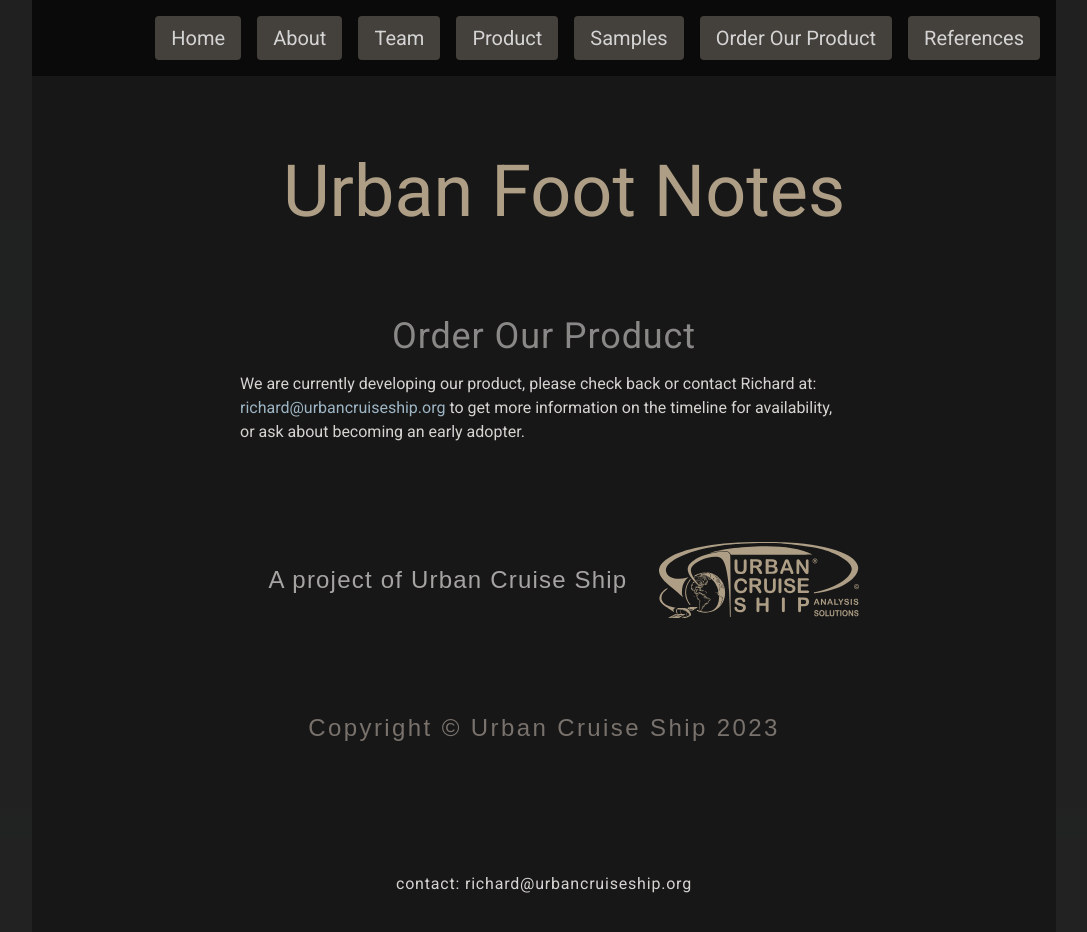
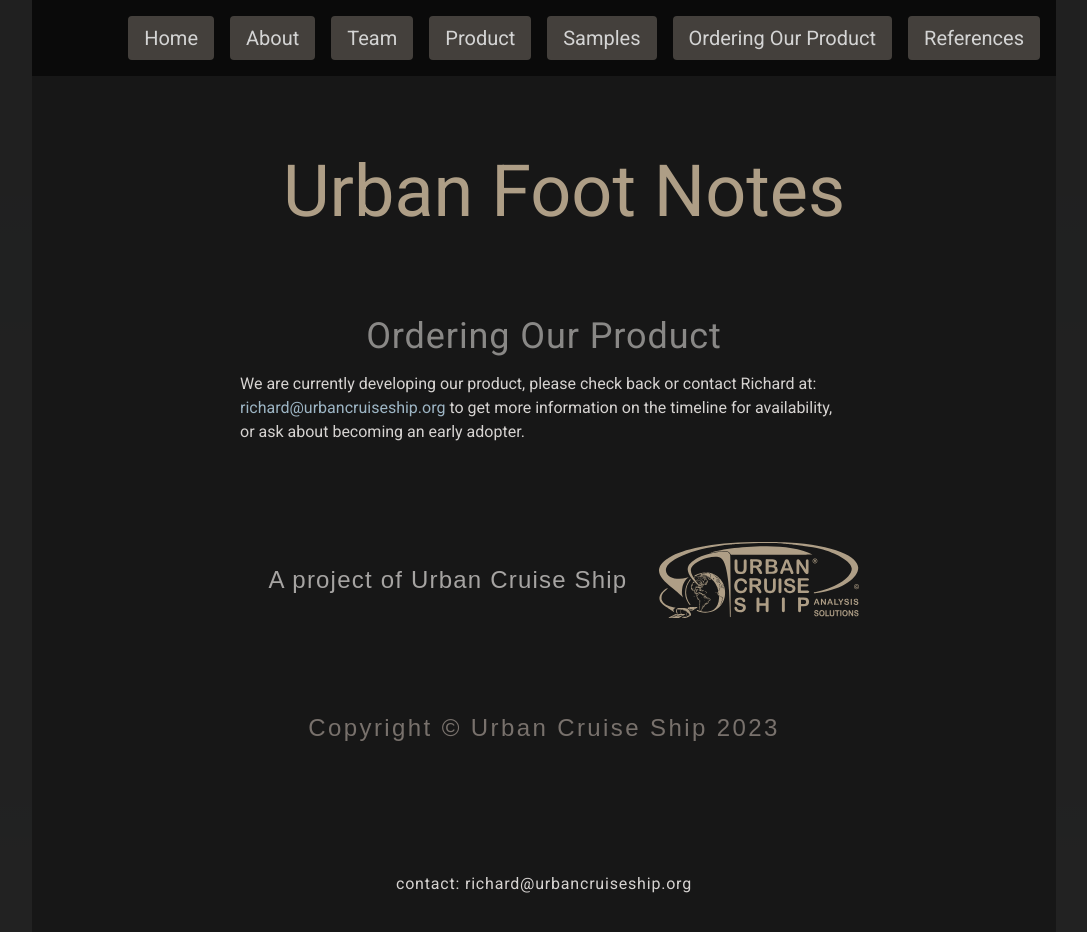
Before and after one commit to Richard-Burd/urban-footnotes-landing, a Next.js app: page /order in a window 1280 px wide. Shown: the top 932 px of the page, without its empty margins (96-1183 px from the left). Built offline with nearby package versions, Linux system fonts and the light colour scheme; a web font is replaced by a local one.

Commit message:
'Order' changed to 'Ordering'

```diff
--- a/components/DesktopNavbar.js
+++ b/components/DesktopNavbar.js
@@ -23,7 +23,7 @@ export default function DesktopNavbar() {
           </Link>
           <Link href="/order">
             <Button
-              title="Order Our Product"
+              title="Ordering Our Product"
               bgColor="bg-stone-700"
               className="ml-4"
             />
--- a/components/MobileNavbar.js
+++ b/components/MobileNavbar.js
@@ -71,7 +71,7 @@ export default function MobileNavBar() {
               className="block px-4 py-2 cursor-pointer border-b border-stone-600"
               onClick={toggleMenu}
             >
-              Order Our Product
+              Ordering Our Product
             </div>
           </Link>
           <Link href="/references">
--- a/pages/order.js
+++ b/pages/order.js
@@ -6,7 +6,7 @@ export default function Order() {
       <div className="lg:m-20">
         <center>
           <div className="roboto-font text-2xl pt-12 lg:pt-2 lg:text-4xl text-stone-300 opacity-60 tracking-wide pb-4">
-            Order Our Product
+            Ordering Our Product
           </div>
         </center>
         <div className="roboto-font text-1xl text-stone-300 mx-4 lg:mx-32">
```
